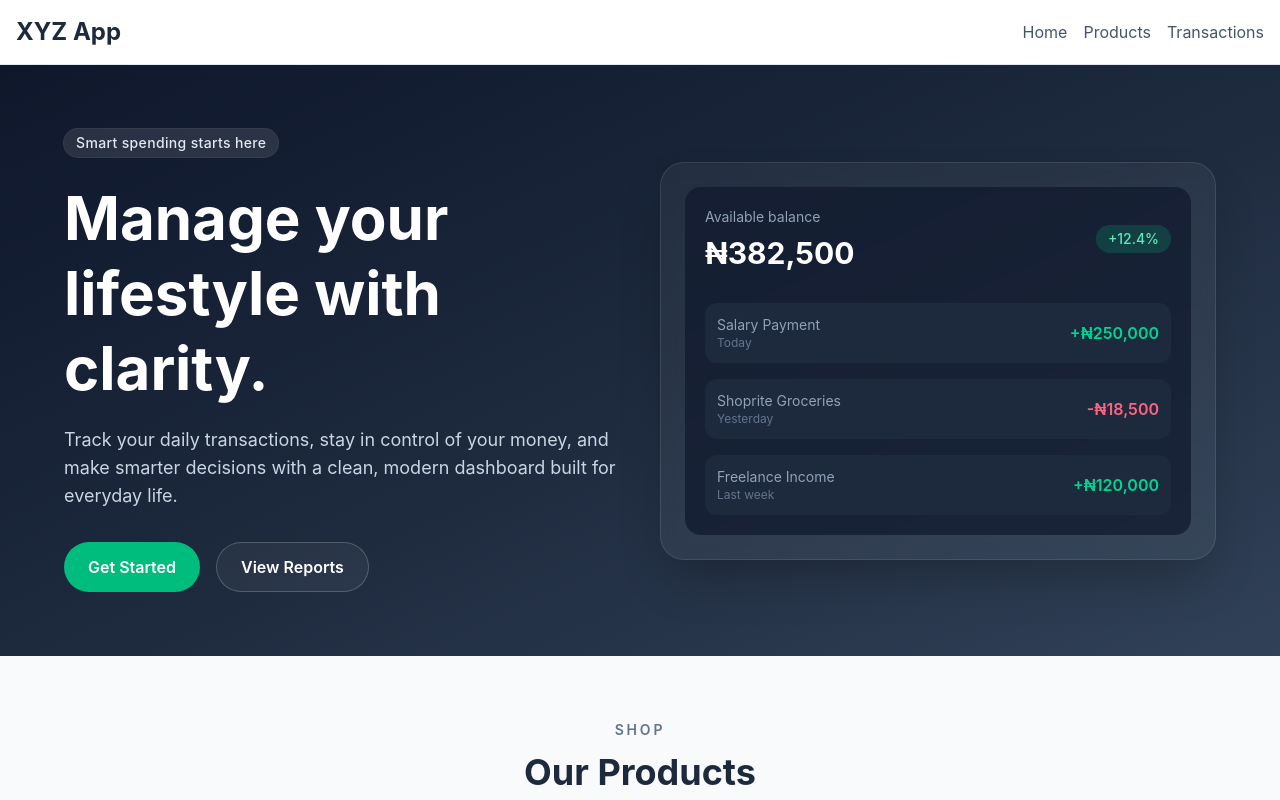
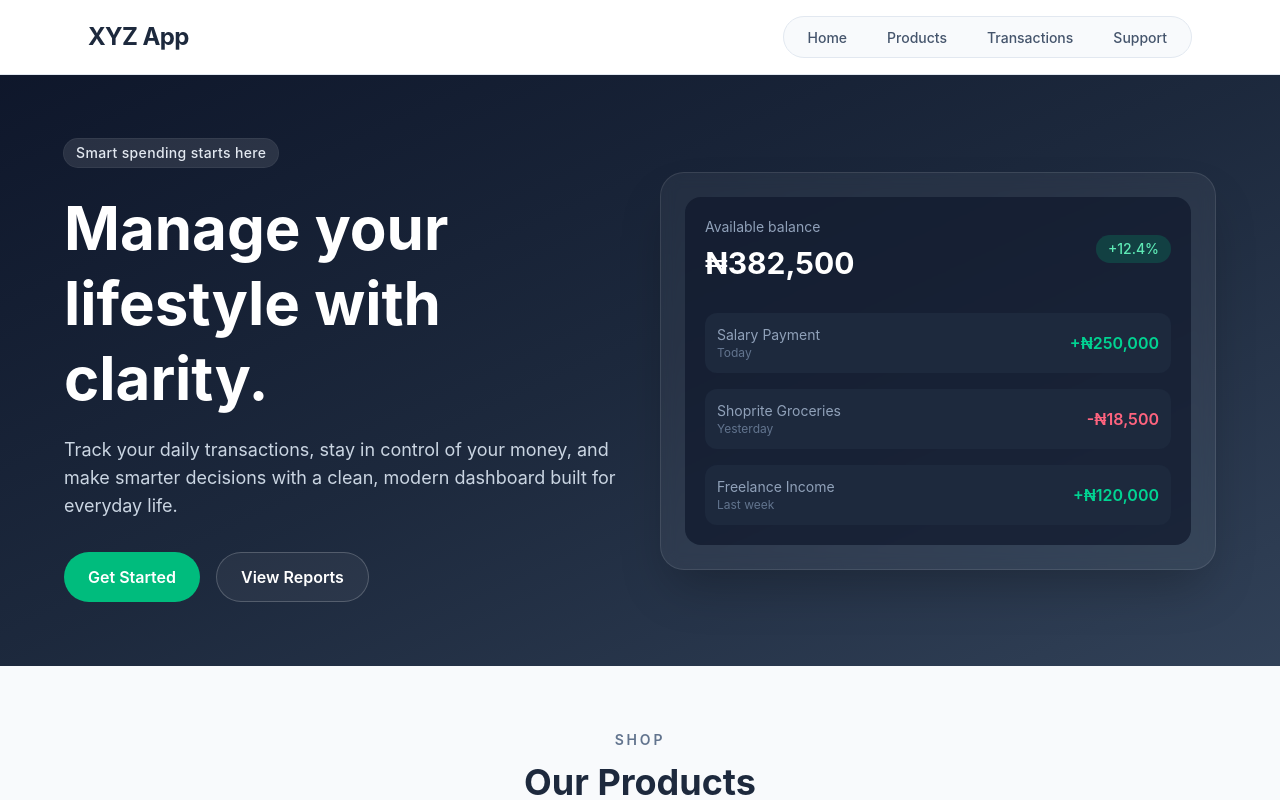
Before and after one commit to Cj-Nnekwelugo/React-pratice, a React (Vite) app: page / in a window 1280 px wide. Shown: the top 800 px of the page. Built offline with nearby package versions, Linux system fonts and the light colour scheme.

Commit message:
added design to nav links

```diff
--- a/src/components/Header.jsx
+++ b/src/components/Header.jsx
@@ -1,26 +1,29 @@
 function Header() {
   return (
-        <header className="flex items-center justify-between border-b border-slate-200 bg-white p-4">
-            <h1 className="text-2xl font-bold text-slate-800">XYZ App</h1>
-            <nav>
-                <ul className="flex space-x-4">
-                    <li>
-                        <a href="#" className="text-slate-600 hover:text-slate-800">
-                            Home
+    <header className="sticky top-0 z-20 border-b border-slate-200 bg-white/90 backdrop-blur-sm">
+      <div className="mx-auto flex max-w-6xl items-center justify-between px-6 py-4">
+        <h1 className="text-2xl font-bold tracking-tight text-slate-800">XYZ App</h1>
+
+        <nav aria-label="Main navigation">
+          <ul className="flex items-center gap-2 rounded-full border border-slate-200 bg-slate-50 p-2">
+            {[
+              "Home",
+              "Products",
+              "Transactions",
+              "Support",
+            ].map((item) => (
+              <li key={item}>
+                <a
+                  href="#"
+                  className="rounded-full px-4 py-2 text-sm font-medium text-slate-600 transition hover:bg-white hover:text-slate-900"
+                >
+                  {item}
                 </a>
               </li>
-                    <li>
-                        <a href="#" className="text-slate-600 hover:text-slate-800">
-                            Products
-                        </a>
-                    </li>
-                    <li>
-                        <a href="#" className="text-slate-600 hover:text-slate-800">
-                            Transactions
-                        </a>
-                    </li>
+            ))}
           </ul>
         </nav>
+      </div>
     </header>
   );
 }
```
Lines whose indentation alone changed are shown as unchanged.
